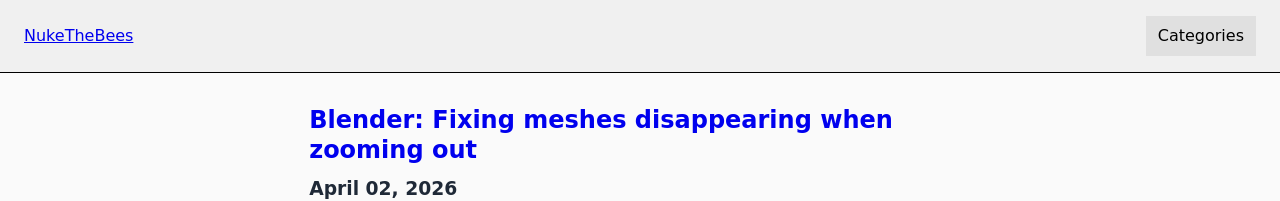
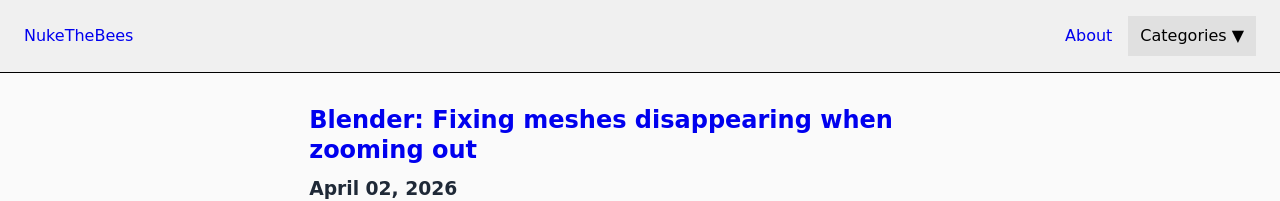
Before and after one commit to nukethebees/nukethebees.github.io, a Jekyll site: the page built from index.md, in a window 1280 px wide. Shown: the top 201 px of the page. Built offline with Jekyll 4.4.1, drawn with Linux system fonts in a browser that asks for light colours.

Commit message:
Make about a separate page

```diff
--- a/_includes/header.html
+++ b/_includes/header.html
@@ -5,17 +5,21 @@
     </a>
   </div>
   <div>
-  <nav class="dropdown" data-align="right">
+    <nav class="header_links">
+      {% for link in site.header_links %}
+      <a href="{{ link.url }}">{{ link.title }}</a>
+      {% endfor %}
+      <div class="dropdown" data-align="right">
         <button class="dropdown_button">
           Categories
         </button>
         <ul class="dropdown_menu">
-      {% for link in site.data.header_links %}
-      <li
-        class="dropdown_element"
-        style="--i: {{ forloop.index0 }};"><a href="{{ link.url }}">{{ link.title }}</a></li>
+          {% for link in site.data.category_links %}
+          <li class="dropdown_element" style="--i: {{ forloop.index0 }};"><a href="{{ link.url }}">{{ link.title }}</a>
+          </li>
           {% endfor %}
         </ul>
+      </div>
     </nav>
   </div>
 </header>
--- a/_plugins/generate_site.rb
+++ b/_plugins/generate_site.rb
@@ -7,7 +7,7 @@ module Jekyll
 
     def generate(site)
       create_category_pages_data(site)
-      build_header_links(site)
+      build_category_links(site)
     end
 
     def create_category_pages_data(site)
@@ -53,8 +53,7 @@ module Jekyll
       end
     end
 
-    def build_header_links(site)
-      manual_links = site.config['header_links'] || []
+    def build_category_links(site)
       category_map = site.data['category_pages'] || {}
 
       category_links =
@@ -67,7 +66,7 @@ module Jekyll
                     end
                     .sort_by { |l| l['title'].downcase }
 
-      site.data['header_links'] = manual_links + category_links
+      site.data['category_links'] = category_links
     end
   end
 
--- /dev/null
+++ b/_sass/_dropdown_menu.scss
@@ -0,0 +1,96 @@
+@use "vars";
+
+.dropdown {
+  position: relative;
+  display: block;
+
+  &:hover .dropdown_menu li,
+  &:focus-within .dropdown_menu li {
+    animation: waveIn 0.25s ease forwards;
+    animation-delay: calc(var(--i) * var(--wave-delay, 20ms));
+  }
+
+  &[data-align="left"] {
+    .dropdown_menu {
+      left: 0;
+      right: auto;
+    }
+  }
+
+  &[data-align="right"] {
+    .dropdown_menu {
+      left: auto;
+      right: 0;
+    }
+  }
+}
+
+.dropdown_menu {
+  display: flex;
+  flex-direction: column;
+  list-style-type: none;
+
+  position: absolute;
+  top: 100%;
+
+  width: fit-content;
+  margin: 0;
+  padding: 0;
+
+  // Give a slight "lift" effect when the menu appears
+  transform: translateY(6px);
+  transition: 0.15s ease-out;
+
+  opacity: 0;
+
+  pointer-events: none;
+
+  .dropdown:hover &,
+  .dropdown:focus-within & {
+    opacity: 1;
+    visibility: visible;
+    transform: translateY(0);
+  }
+}
+
+@keyframes waveIn {
+  from {
+    opacity: 0;
+  }
+
+  to {
+    opacity: 1;
+  }
+}
+
+.dropdown_element {
+  width: 100%;
+  margin: 0;
+  padding: 0;
+
+  opacity: 0;
+
+  background: vars.$header-button-background-colour-light;
+
+  a {
+    text-decoration: none;
+  }
+}
+
+.dropdown_button {
+  background: vars.$header-button-background-colour-light;
+  border: none;
+  cursor: pointer;
+  padding: 0.5rem 0.75rem;
+
+  &::after {
+    content: "▼";
+    display: inline-block;
+    transition: transform 0.2s ease;
+  }
+
+  .dropdown:focus-within &::after,
+  .dropdown:hover &::after {
+    transform: rotate(180deg);
+  }
+}
--- a/_sass/_header.scss
+++ b/_sass/_header.scss
@@ -11,88 +11,8 @@ header {
   background-color: vars.$header-background-colour-light;
 }
 
-.dropdown {
-  position: relative;
-  display: block;
-
-  &:hover .dropdown_menu li,
-  &:focus-within .dropdown_menu li {
-    animation: waveIn 0.25s ease forwards;
-    animation-delay: calc(var(--i) * var(--wave-delay, 20ms));
-  }
-
-  &[data-align="left"] {
-    .dropdown_menu {
-      left: 0;
-      right: auto;
-    }
-  }
-
-  &[data-align="right"] {
-    .dropdown_menu {
-      left: auto;
-      right: 0;
-    }
-  }
+.header_links {
+  display: flex;
+  align-items: center;
+  gap: 1rem;
 }
-
-.dropdown_menu {
-  display: flex;
-  flex-direction: column;
-  list-style-type: none;
-
-  position: absolute;
-  top: 100%;
-
-  width: fit-content;
-  margin: 0;
-  padding: 0;
-
-  // Give a slight "lift" effect when the menu appears
-  transform: translateY(6px);
-  transition: 0.15s ease-out;
-
-  opacity: 0;
-
-  pointer-events: none;
-
-  .dropdown:hover &,
-  .dropdown:focus-within & {
-    opacity: 1;
-    visibility: visible;
-    transform: translateY(0);
-  }
-}
-
-@keyframes waveIn {
-  from {
-    opacity: 0;
-    //transform: translateY(6px);
-  }
-
-  to {
-    opacity: 1;
-    //transform: translateY(0);
-  }
-}
-
-.dropdown_element {
-  width: 100%;
-  margin: 0;
-  padding: 0;
-
-  opacity: 0;
-
-  background: vars.$header-button-background-colour-light;
-
-  a {
-    text-decoration: none;
-  }
-}
-
-.dropdown_button {
-  background: vars.$header-button-background-colour-light;
-  border: none;
-  cursor: pointer;
-  padding: 0.5rem 0.75rem;
-}
--- a/_sass/_post_list.scss
+++ b/_sass/_post_list.scss
@@ -5,9 +5,6 @@
   margin: 0 auto;
   padding-left: 0;
   list-style: none;
-  a {
-    text-decoration: none;
-  }
 }
 
 .post-item {
--- a/_sass/main.scss
+++ b/_sass/main.scss
@@ -1,12 +1,17 @@
-@use "vars";
+@use "category_list";
+@use "code";
+@use "dropdown_menu";
 @use "header";
 @use "post";
 @use "post_list";
-@use "category_list";
-@use "code";
+@use "vars";
 
 html {
   font-size: 100%;
+}
+
+a {
+  text-decoration: none;
 }
 
 body {
```
Lines whose indentation alone changed are shown as unchanged.
